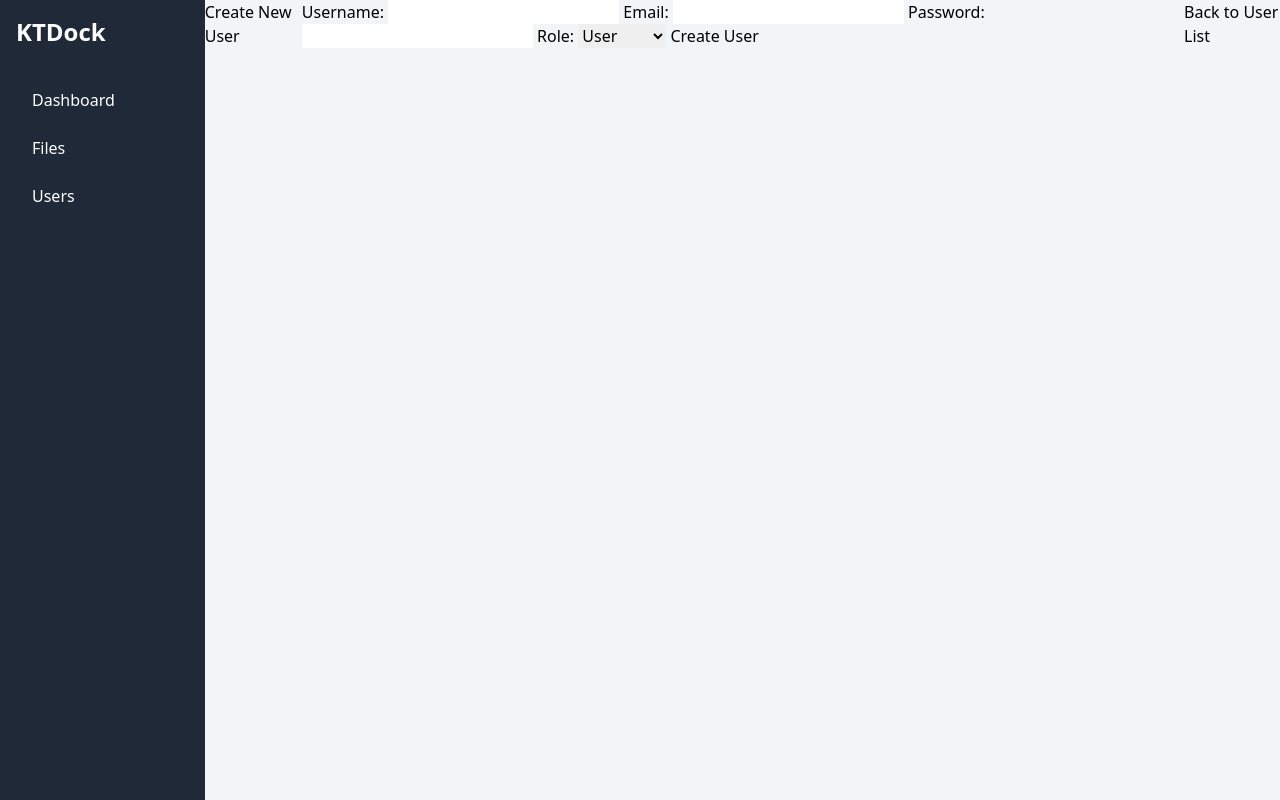
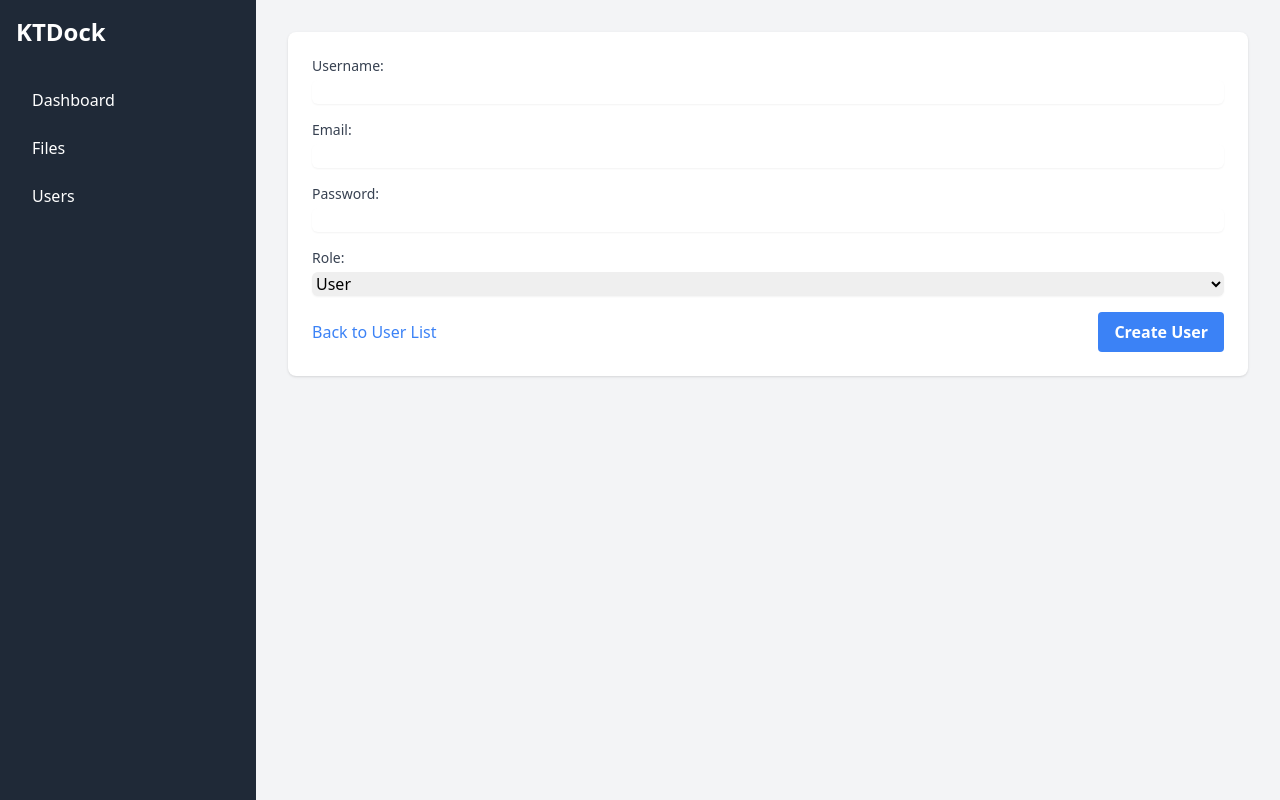
Before and after one commit to calebcauthon/aidock_backend, a Flask app: page /librarian/users/create in a window 1280 px wide. Run offline with Flask 3, Linux system fonts and the light colour scheme; the visitor is signed in with stand-in values (Sample User, id 1); data comes from the database, SQL or seed files in the repository; some libraries are stand-ins or nearby versions.

Commit message:
Enhance user creation form layout and styles in librarian_user_create.html.

```diff
--- a/templates/librarian/librarian_user_create.html
+++ b/templates/librarian/librarian_user_create.html
@@ -1,24 +1,43 @@
 {% extends "base_librarian.html" %}
 
 {% block content %}
-    <h1>Create New User</h1>
-    <form method="POST">
-        <label for="username">Username:</label>
-        <input type="text" id="username" name="username" required>
+<div class="flex-1 p-8">
+    <div class="bg-white rounded-lg shadow p-6 mb-8">
+        <form method="POST" class="space-y-4">
+            <div>
+                <label for="username" class="block text-sm font-medium text-gray-700">Username:</label>
+                <input type="text" id="username" name="username" required
+                    class="mt-1 block w-full rounded-md border-gray-300 shadow-sm focus:border-blue-300 focus:ring focus:ring-blue-200 focus:ring-opacity-50">
+            </div>
 
-        <label for="email">Email:</label>
-        <input type="email" id="email" name="email" required>
+            <div>
+                <label for="email" class="block text-sm font-medium text-gray-700">Email:</label>
+                <input type="email" id="email" name="email" required
+                    class="mt-1 block w-full rounded-md border-gray-300 shadow-sm focus:border-blue-300 focus:ring focus:ring-blue-200 focus:ring-opacity-50">
+            </div>
 
-        <label for="password">Password:</label>
-        <input type="password" id="password" name="password" required>
+            <div>
+                <label for="password" class="block text-sm font-medium text-gray-700">Password:</label>
+                <input type="password" id="password" name="password" required
+                    class="mt-1 block w-full rounded-md border-gray-300 shadow-sm focus:border-blue-300 focus:ring focus:ring-blue-200 focus:ring-opacity-50">
+            </div>
 
-        <label for="role">Role:</label>
-        <select id="role" name="role" required>
-            <option value="user">User</option>
-            <option value="librarian">Librarian</option>
-        </select>
+            <div>
+                <label for="role" class="block text-sm font-medium text-gray-700">Role:</label>
+                <select id="role" name="role" required
+                    class="mt-1 block w-full rounded-md border-gray-300 shadow-sm focus:border-blue-300 focus:ring focus:ring-blue-200 focus:ring-opacity-50">
+                    <option value="user">User</option>
+                    <option value="librarian">Librarian</option>
+                </select>
+            </div>
 
-        <input type="submit" value="Create User">
-    </form>
-    <a href="{{ url_for('librarian_users.librarian_users') }}">Back to User List</a>
+            <div class="flex justify-between items-center mt-6">
+                <a href="[[ url_for('librarian_users.librarian_users') ]]" class="text-blue-500 hover:text-blue-600">Back to User List</a>
+                <button type="submit" class="bg-blue-500 hover:bg-blue-600 text-white font-bold py-2 px-4 rounded">
+                    Create User
+                </button>
+            </div>
+        </form>
+    </div>
+</div>
 {% endblock %}
```
